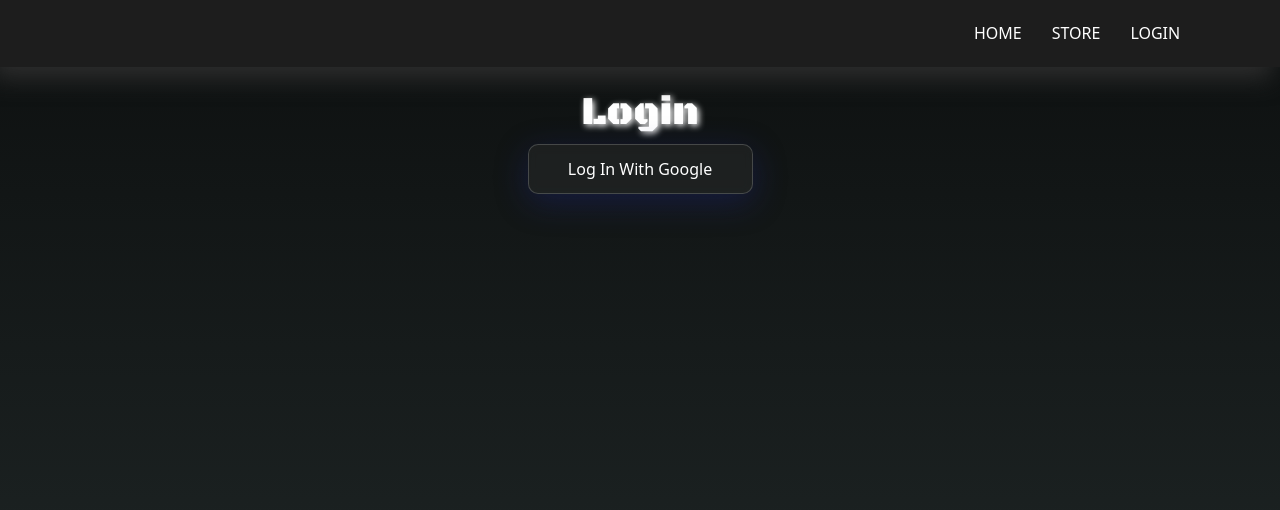
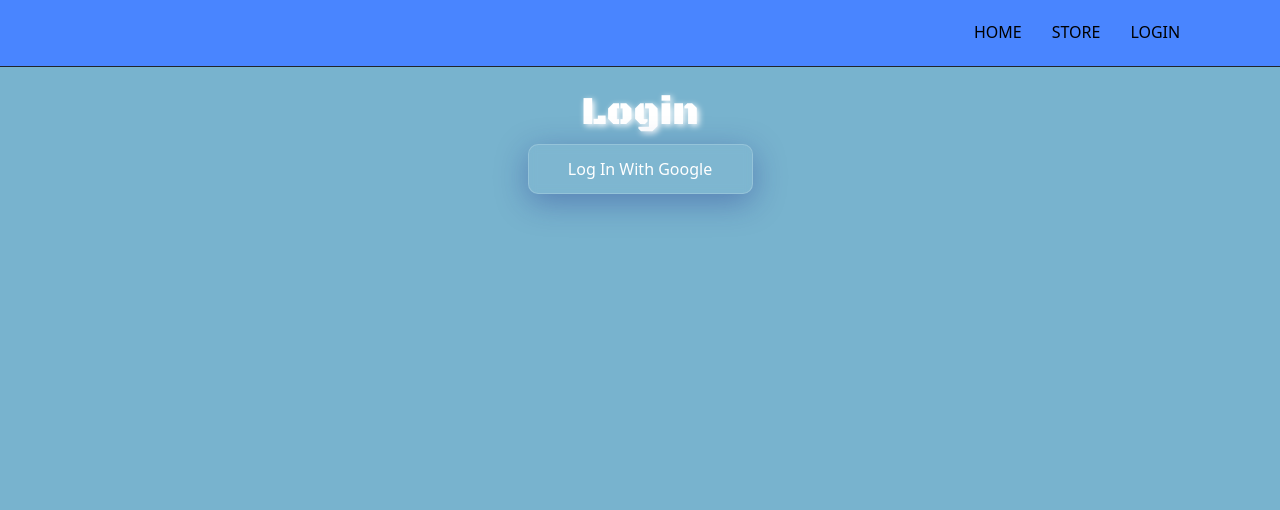
Before and after one commit to AXODUS21/xelldealership, a React (Vite) app: page /login in a window 1280 px wide. Shown: the top 510 px of the page. Built offline with nearby package versions, Linux system fonts and the light colour scheme; no server answers.

Commit message:
fixing css

```diff
--- a/src/App.css
+++ b/src/App.css
@@ -9,14 +9,14 @@ header{
   display: flex;
   align-items: center;
   justify-content:end;
-  background-color: rgb(29, 29, 29);
+  background-color: rgb(73, 133, 255);
+  border-bottom: 1px solid;
   left: 0;
   right: 0;
   top: 0;
   height: 4.2rem;
   padding: 0px 20px 0px 20px;
   z-index: 999;
-  box-shadow: -0.5em .70em 1.5em rgb(46, 46, 46);
 }
 .right-side{
   display: grid;
@@ -26,18 +26,18 @@ header{
 .right-side a{
   cursor: pointer;
   text-decoration: none;
-  color: white;
+  color: black;
   border-bottom: 2px  solid;
   transition: border-bottom-color 0.3s;
-  border-bottom-color: rgb(29, 29, 29) ;
+  border-bottom-color: rgb(73, 133, 255) ;
 }
 .right-side a:hover{
-  border-bottom-color: white;
+  border-bottom-color: black;
 }
 .user-info-container{
   display: flex;
   align-items: center;
-  color: white;
+  color: black;
   gap: 10px;
 }
 .user-photo{
--- a/src/css/Home.css
+++ b/src/css/Home.css
@@ -32,6 +32,5 @@ video{
     position: absolute;
     width: max-content;
     font-size: 1vw;
-    font-family: Arial, Helvetica, sans-serif;
     color: rgb(255, 255, 255);
 }
--- a/src/css/Login.css
+++ b/src/css/Login.css
@@ -1,7 +1,7 @@
 .Login{
     padding-top: 6vh;
     height: 100vh;
-    background-image: linear-gradient(#0e1111,#232b2b);
+    background-color: #78B3CE;
 }
 .login-sign-container{
     display: flex;
--- a/src/css/Store.css
+++ b/src/css/Store.css
@@ -2,7 +2,7 @@
     padding-top: 6vh;
     padding-bottom: 20svh;
     height: fit-content;
-    background-color: rgb(58, 58, 58);
+    background-color: #78B3CE;
 }
 .store-header{
     display: flex;
--- a/src/css/favorites.css
+++ b/src/css/favorites.css
@@ -1,6 +1,6 @@
 .favorites-container{
     height: fit-content;
-    background-color: rgb(80, 77, 77);
+    background-color: #78B3CE;
     color: white;
     padding-top: 7svh;
     padding-bottom: 10svh;
--- a/src/pages/store.tsx
+++ b/src/pages/store.tsx
@@ -49,7 +49,7 @@ const Store = () => {
   const handleAddToFavorites = async (id: string) => {
     try {
       if (!user) {
-        console.log("No user is logged in.");
+        alert("No user is logged in.");
         return;
       }
 
```
